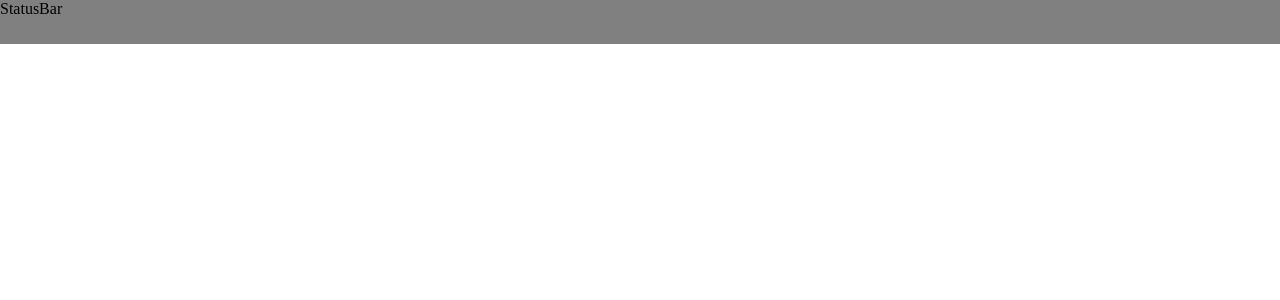
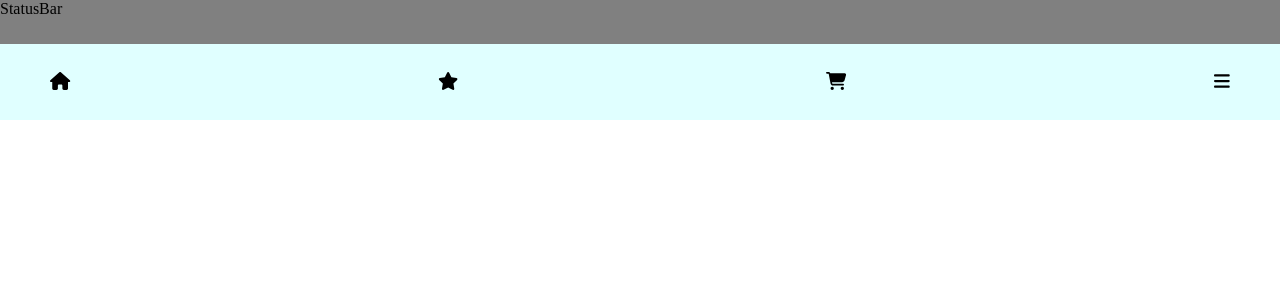
Before and after one commit to the-ultimate-team/typescript-react-toyproject, a React (Create React App) app: page / in a window 1280 px wide. Shown: the top 300 px of the page. Built offline with nearby package versions, Linux system fonts and the light colour scheme.

Commit message:
feat: navbar

```diff
--- a/package.json
+++ b/package.json
@@ -3,6 +3,9 @@
   "version": "0.1.0",
   "private": true,
   "dependencies": {
+    "@fortawesome/fontawesome-svg-core": "^6.1.1",
+    "@fortawesome/free-solid-svg-icons": "^6.1.1",
+    "@fortawesome/react-fontawesome": "^0.1.18",
     "@testing-library/jest-dom": "^5.16.3",
     "@testing-library/react": "^12.1.4",
     "@testing-library/user-event": "^13.5.0",
--- a/src/App.tsx
+++ b/src/App.tsx
@@ -1,11 +1,13 @@
 import React from "react";
 import StatusBar from "./components/StatusBar";
+import NavigaionBar from "./components/NavigaionBar";
 import "normalize.css/normalize.css";
 
 function App() {
   return (
     <div>
       <StatusBar />
+      <NavigaionBar />
     </div>
   );
 }
--- /dev/null
+++ b/src/components/NavigaionBar.tsx
@@ -0,0 +1,44 @@
+import React from "react";
+import styled from "styled-components";
+import { FontAwesomeIcon } from "@fortawesome/react-fontawesome";
+import {
+  faHouse,
+  faStar,
+  faCartShopping,
+  faBars,
+} from "@fortawesome/free-solid-svg-icons";
+
+const NavigaionBar = () => {
+  return (
+    <NavigationBarStyle>
+      <FontAwesomeSize>
+        <FontAwesomeIcon icon={faHouse} />
+      </FontAwesomeSize>
+      <FontAwesomeSize>
+        <FontAwesomeIcon icon={faStar} />
+      </FontAwesomeSize>
+      <FontAwesomeSize>
+        <FontAwesomeIcon icon={faCartShopping} />
+      </FontAwesomeSize>
+      <FontAwesomeSize>
+        <FontAwesomeIcon icon={faBars} />
+      </FontAwesomeSize>
+    </NavigationBarStyle>
+  );
+};
+
+const FontAwesomeSize = styled.div`
+  font-size: 18px;
+`;
+
+const NavigationBarStyle = styled.nav`
+  height: 76px;
+  background: lightcyan;
+  /* background: #faf9f9; */
+  display: flex;
+  justify-content: space-between;
+  align-items: center;
+  padding: 0 50px;
+`;
+
+export default NavigaionBar;
--- a/src/components/StatusBar.tsx
+++ b/src/components/StatusBar.tsx
@@ -2,7 +2,6 @@ import React from "react";
 import styled from "styled-components";
 
 const StatusBarStyle = styled.div`
-  width: 100%;
   height: 44px;
   background: gray;
 `;
```
Also changed, not shown: 1 other file (tests, documents, lock files or other folders).
